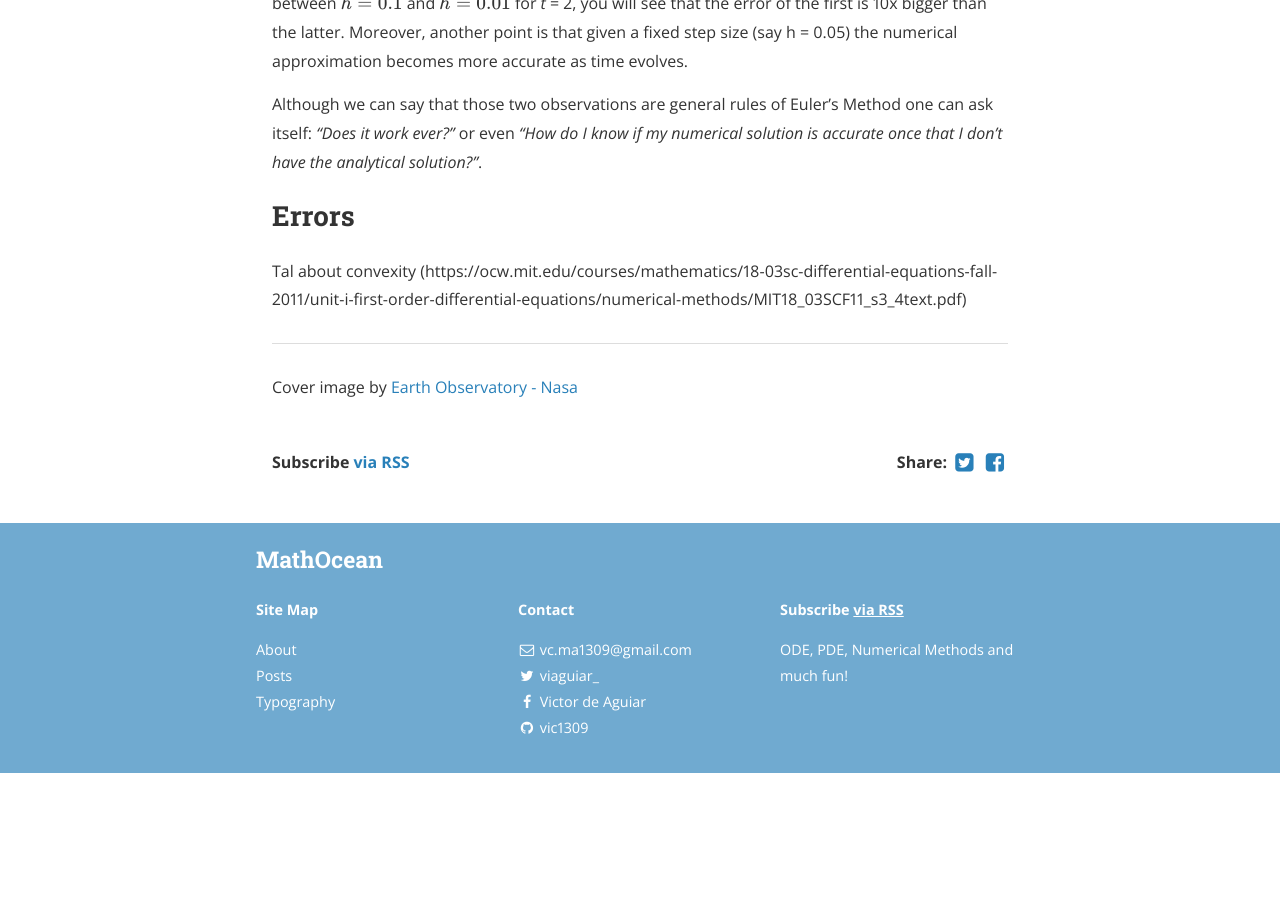
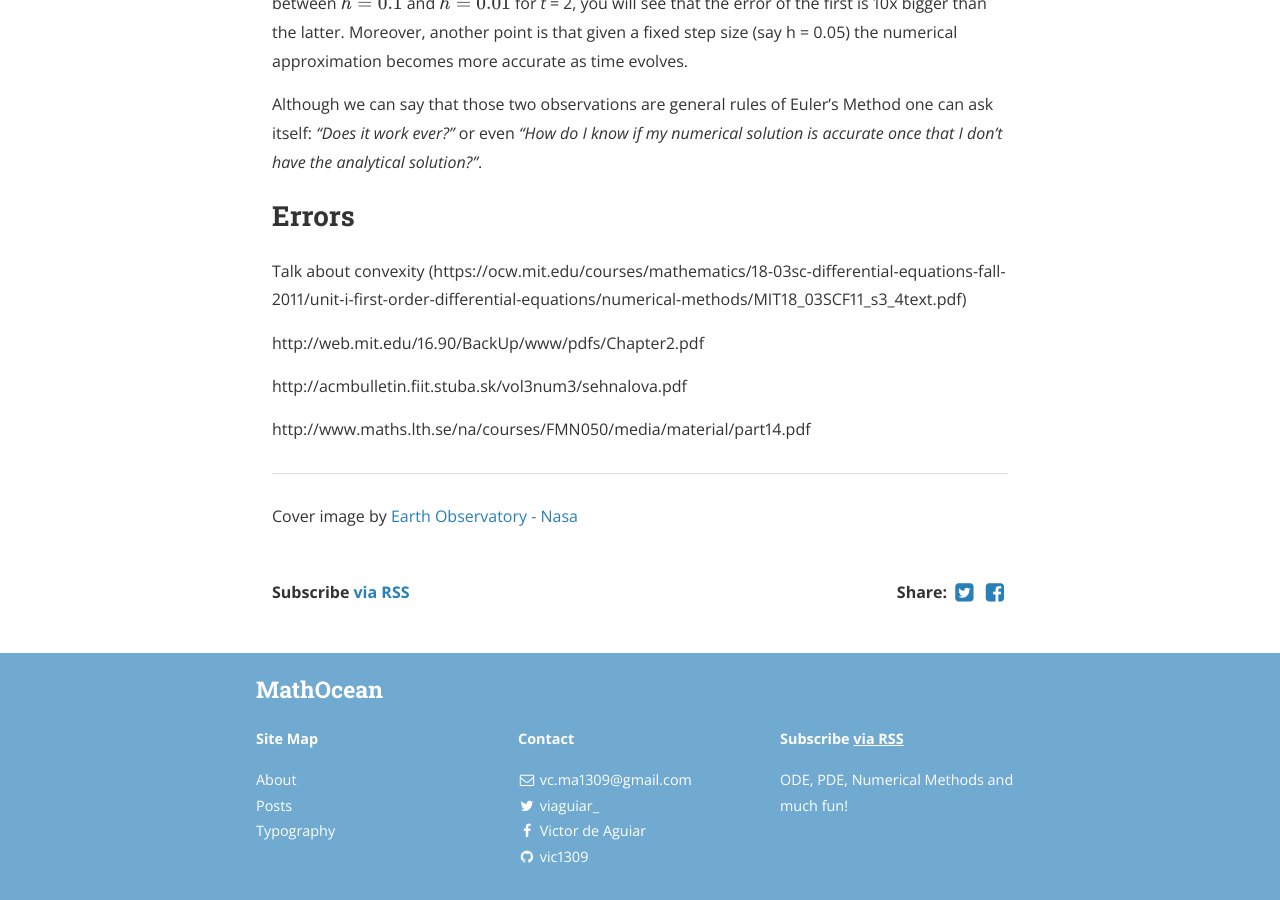
Before and after one commit to vic1309/lerofly, a Jekyll site: the page built from _posts/2019-06-12-euler.markdown, in a window 1280 px wide and 900 px high, scrolled down 4644 px. Built offline with Jekyll 4.4.1, drawn with Linux system fonts in a browser that asks for light colours; nearby versions of some CDN libraries; formulas are drawn with MathJax 3; a script that is not in the unit is left out; before the commit the page ends 5417 px from its top, so only the background shows below that; some of the changed text lies outside the part shown.

Commit message:
Update 2019-06-12-euler.markdown

```diff
--- a/_posts/2019-06-12-euler.markdown
+++ b/_posts/2019-06-12-euler.markdown
@@ -157,10 +157,17 @@ Euler's Method worked well on approximating the function to the exact solution!
 
 Although we can say that those two observations are general rules of Euler's Method one can ask itself: *"Does it work ever?"* or even *"How do I know if my numerical solution is accurate once that I don't have the analytical solution?"*.
 
+
+
 ## Errors
 
-Tal about convexity (https://ocw.mit.edu/courses/mathematics/18-03sc-differential-equations-fall-2011/unit-i-first-order-differential-equations/numerical-methods/MIT18_03SCF11_s3_4text.pdf)
+Talk about convexity (https://ocw.mit.edu/courses/mathematics/18-03sc-differential-equations-fall-2011/unit-i-first-order-differential-equations/numerical-methods/MIT18_03SCF11_s3_4text.pdf)
 
+http://web.mit.edu/16.90/BackUp/www/pdfs/Chapter2.pdf
+
+http://acmbulletin.fiit.stuba.sk/vol3num3/sehnalova.pdf
+
+http://www.maths.lth.se/na/courses/FMN050/media/material/part14.pdf
 
 ----
 
```
Also changed, not shown: other parts of _posts/2019-06-12-euler.markdown (+1 -1 lines).
